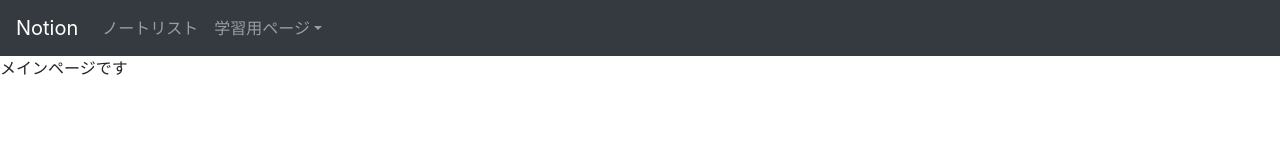
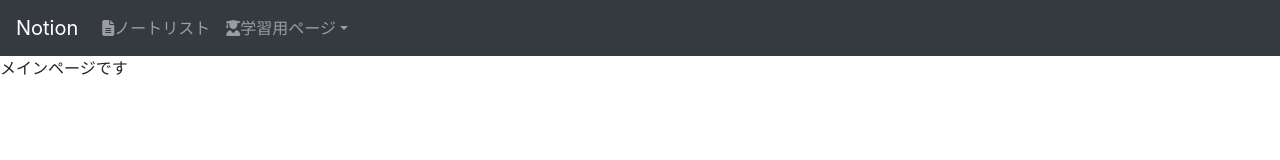
Before and after one commit to ryotaro-boost/practice_vue.js, a Vue app: page / in a window 1280 px wide. Shown: the top 160 px of the page. Built offline with nearby package versions, Linux system fonts and the light colour scheme.

Commit message:
アイコン追加

```diff
--- a/src/components/NavigationBar.vue
+++ b/src/components/NavigationBar.vue
@@ -9,11 +9,11 @@
         <div class="collapse navbar-collapse" id="navbarText">
             <ul class="navbar-nav">
                 <li class="nav-item">
-                    <a class="nav-link" href="#">ノートリスト</a>
+                    <a class="nav-link" href="#"><i class="fas fa-file-alt"></i>ノートリスト</a>
                 </li>
 
                 <li class="nav-item dropdown">
-                    <a class="nav-link dropdown-toggle" data-toggle="dropdown">学習用ページ</a>
+                    <a class="nav-link dropdown-toggle" data-toggle="dropdown"><i class="fas fa-user-graduate"></i>学習用ページ</a>
                     <ul class="dropdown-menu">
                         <li><a class="dropdown-item" href="#">学習1</a></li>
                         <li><a class="dropdown-item" href="#">学習2</a></li>
```
